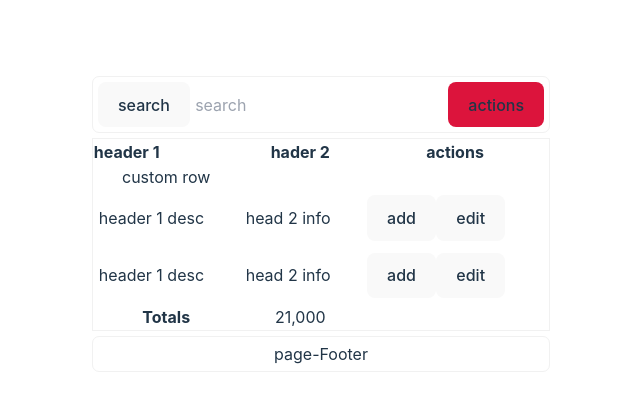
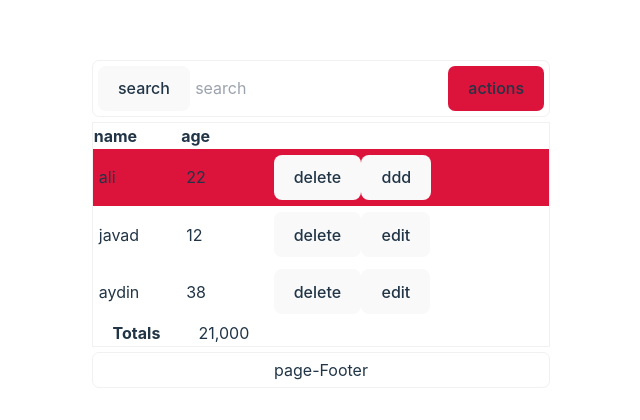
Before and after one commit to mehShekari/compoundedComponent, a React (Vite) app: page / in a window 1280 px wide. Shown: the part 176-596 px from the top of the page, without its empty margins (319-959 px from the left). Built offline with nearby package versions, Linux system fonts and the light colour scheme.

Commit message:
working on actions in table row

```diff
--- a/src/App.tsx
+++ b/src/App.tsx
@@ -1,35 +1,54 @@
+import { useState } from 'react'
 import './App.css'
 import PageCompound from './components/pageCompound/pageCompound'
 import TableCompound from './components/tableCompound/tableCompound'
 
 function App() {
+    const [state, setState] = useState(0)
+    console.log(state)
+
     return (
         <>
             <PageCompound>
                 <PageCompound.Header>
-                    {/* <PageCompound.Header.SingleSearch key="singleSearch" /> */}
-                    <PageCompound.Header.Actions key={"actions"} className="bg-red" />
-                    <PageCompound.Header.MultiSearch key={"multiSearch"} />
+                    <PageCompound.Header.Actions className='bg-red' />
                 </PageCompound.Header>
 
-                <PageCompound.Body >
-                    <TableCompound>
-                        <TableCompound.Header>
-
-                        </TableCompound.Header>
-
+                <PageCompound.Body>
+                    <TableCompound captions={["name", "age"]} columns={["name", "age"]}>
                         <TableCompound.Body>
-                            {({ index }) => {
+                            {({ index, item }) => {
                                 if (index === 0) {
-                                    return <TableCompound.Body.Row rest={{
-                                        onClick(_) {
-                                            console.log("custom onclick")
-                                        }
-                                    }}>
-                                        custom row
+                                    return <TableCompound.Body.Row key={index} className='bg-red'
+                                        rest={{
+                                            onClick(_) {
+                                                setState(prev => prev + 1)
+                                            }
+                                        }}
+                                    >
+                                        <TableCompound.Body.Row.Td row={item} />
+                                        <TableCompound.Body.Row.Actions row={item}>
+                                            {({ DeleteBtn, DeleteHandler }) => <>
+                                                <DeleteBtn onClick={(row: any) => console.log("custom click", row)} />
+                                                <button onClick={() => DeleteHandler(item)}>ddd</button>
+                                            </>}
+                                            {/* <TableCompound.Body.Row.Actions.Delete />
+                                            <TableCompound.Body.Row.Actions.Edit /> */}
+                                            {/* <TableCompound.Body.Row.Actions.Detail /> */}
+                                        </TableCompound.Body.Row.Actions>
                                     </TableCompound.Body.Row>
                                 }
-                                return <TableCompound.Body.Row />
+                                return <TableCompound.Body.Row key={index} row={item} />
+
+                                //* second way to access the row of table
+                                // return <Row key={index}>
+                                //     <Row.Td row={item} />
+                                //     <Row.Actions>
+                                //         <Row.Actions.Edit />
+                                //         <Row.Actions.Delete />
+                                //         {/* <Row.Actions.Detial /> */}
+                                //     </Row.Actions>
+                                // </Row>
                             }}
                         </TableCompound.Body>
                     </TableCompound>
--- a/src/components/pageCompound/components/actions.tsx
+++ b/src/components/pageCompound/components/actions.tsx
@@ -1,4 +1,4 @@
-const Actions = ({ className }: { className?: string }) =>
+const Actions = ({ className, children }: { className?: string, children?: React.ReactNode }) =>
 {
     return <div>
         <button className={className}>actions</button>
--- a/src/components/pageCompound/components/body.tsx
+++ b/src/components/pageCompound/components/body.tsx
@@ -38,7 +38,7 @@ const Body = ({ children }: { children?: React.ReactNode }) =>
         <BodyPageCompoundContext.Provider value={{ bodyState1, setBodyState1, setBodyVariables }}>
             {children && children}
             {!children && <>
-                <TableCompound>
+                <TableCompound columns={[]} captions={[]}>
                     <TableCompound.Header />
                     <TableCompound.Body />
                     <TableCompound.Footer />
--- a/src/components/pageCompound/components/header.tsx
+++ b/src/components/pageCompound/components/header.tsx
@@ -20,9 +20,9 @@ const PageCompoundHeader = ({ children }: { children?: React.ReactNode }) => {
         checkDisplayName: "header-",
         defaultsDisplayNames: ['multiSearch', 'singleSearch', 'actions'],
         defaultComponents: [
+            <MultiSearch key={"multiSearch"} />,
+            <SingleSearch key={"singleSearch"} />,
             <Actions key={"actions"} />,
-            <SingleSearch key={"singleSearch"} />,
-            <MultiSearch key={"multiSearch"} />,
         ]
     })
 
--- a/src/components/tableCompound/components/actions.tsx
+++ b/src/components/tableCompound/components/actions.tsx
@@ -1,29 +1,79 @@
 import { createContext, useContext } from "react";
 
-const TableCompoundActionContext = createContext({});
+
+interface childrenArgsTypes  {
+    DeleteBtn: any,
+    EditBtn: any,
+    DetailBtn: any,
+    DeleteHandler: (args: any) => any,
+    editHandler: (args: any) => any,
+    detailHandler: (args: any) => any
+}
+
+const TableCompoundActionContext = createContext({} as {
+    DeleteHandler: (args: any) => any,
+    editHandler: (args: any) => any,
+    detailHandler: (args: any) => any,
+    row: any
+});
 export const useTableCompoundActionContext = () =>
 {
-    useContext(TableCompoundActionContext);
+    return useContext(TableCompoundActionContext);
 }
 
-const TableCompoundActions = ({ children }: { children?: (args: any) => any }) =>
+
+const TableCompoundActions = ({ children, row }: { row:any, children?: ((args: childrenArgsTypes) => any) | React.ReactNode }) =>
 {
-    return <TableCompoundActionContext.Provider value={{}}>
-        <td>
+    const DeleteHandler = (row: any) =>
+    {
+        console.log("default click", row)
+    }
+
+    const editHandler = () =>
+    {
+
+    }
+
+    const detailHandler = () =>
+    {
+
+    }
+
+    return <TableCompoundActionContext.Provider value={{
+        DeleteHandler,
+        editHandler,
+        detailHandler,
+        row
+    }}>
+        <td
+            onClick={(e) => e.stopPropagation()}
+            onKeyDown={(e) => e.stopPropagation()}
+            onMouseDown={(e) => e.stopPropagation()}
+            onTouchEnd={(e) => e.stopPropagation()}
+        >
             <div className="px-2" style={{ padding: "5px", textAlign: "left" }}>
-                <AddComponent />
-                <EditComponent />
-                {children && children({
-                    addBtn: <AddComponent />
+                {children == null && (<>
+                    <DeleteComponent />
+                    <EditComponent />
+                </>)}
+                {children && (children instanceof Function) && children({
+                    DeleteBtn: DeleteComponent,
+                    EditBtn: EditComponent,
+                    DetailBtn: DetailComponent,
+                    DeleteHandler,
+                    detailHandler,
+                    editHandler
                 })}
+                {children && !(children instanceof Function) && children}
             </div>
         </td>
     </TableCompoundActionContext.Provider>
 }
 
-const AddComponent = () =>
+const DeleteComponent = ({ onClick }: { onClick?: (arg: any) => void }) =>
 {
-    return <button>add</button>
+    const { DeleteHandler, row } = useTableCompoundActionContext();
+    return <button onClick={() => onClick ? onClick(row) : DeleteHandler(row)}>delete</button>
 }
 
 const EditComponent = () =>
@@ -31,4 +81,13 @@ const EditComponent = () =>
     return <button>edit</button>
 }
 
+const DetailComponent = () =>
+{
+    return <button>detail</button>
+}
+
+TableCompoundActions.Delete = DeleteComponent;
+TableCompoundActions.Edit = EditComponent;
+TableCompoundActions.Detail = DetailComponent;
+
 export default TableCompoundActions;
--- a/src/components/tableCompound/components/body.tsx
+++ b/src/components/tableCompound/components/body.tsx
@@ -1,7 +1,6 @@
 import { useContext, createContext } from "react";
 
 import TableCompoundActions from "./actions";
-import Td from "./td";
 import TableCompoundRow from "./row";
 
 /**
@@ -9,8 +8,6 @@ import TableCompoundRow from "./row";
 */
 
 interface MyComponentProps {
-    mapTr?: JSX.Element;
-    mapTd?: JSX.Element;
     filter?: (item: any) => boolean | any;
     children?: (args: any) => any
     data?: any[]
@@ -22,34 +19,27 @@ export function useTableCompoundBodyContext()
     return useContext(TableCompoundBodyContext)
 }
 
-const TableCompoundBody = ({ mapTd, mapTr, filter, children }: MyComponentProps) =>
+const TableCompoundBody = ({ filter = () => true, children }: MyComponentProps) =>
 {
     const data: any[] = [{ name: "ali", age: 22 }, { name: "javad", age: 12 }, { name: "aydin", age: 38 }]
-
-    if (filter)
-    {
-        data.filter(filter).map(_item => console.log(_item))
-    }
 
     return (
         <TableCompoundBodyContext.Provider value={{}}>
             <tbody>
                 {
-                    data.map((_row, _index) => children ? children({
-                        row: _row,
-                        index: _index
-                    }): <TableCompoundRow key={_index} />)
+                    data.filter(filter).map((_row, _index) => children ? children({
+                        item: _row,
+                        index: _index,
+                        Row: TableCompoundRow
+                    }): <TableCompoundRow key={_index} row={_row} />)
                 }
             </tbody>
         </TableCompoundBodyContext.Provider>
     )
 }
 
-
-
-TableCompoundBody.displayName = "compound-table-body";
-
 TableCompoundBody.Row = TableCompoundRow;
 TableCompoundBody.Action = TableCompoundActions;
 
+TableCompoundBody.displayName = "compound-table-body";
 export default TableCompoundBody
--- a/src/components/tableCompound/components/header.tsx
+++ b/src/components/tableCompound/components/header.tsx
@@ -1,20 +1,20 @@
 import React from "react";
+import { useTableCompoundContext } from "../tableCompound";
 
 const TableCompoundHeader = ({ children }: { children?: React.ReactNode }) => {
+    const { captions } = useTableCompoundContext();
+
     return <thead>
         {children && children}
         {!children && <tr>
-            <th style={{ textAlign: "left" }}>
-                <div className="px-2" >header 1</div>
-            </th>
-
-            <th>
-                <div className="px-2">hader 2</div>
-            </th>
-
-            <th>
-                <div className="px-2">actions</div>
-            </th>
+            {
+                captions.map(_cap =>
+                {
+                    return  <th style={{ textAlign: "left" }}>
+                    <div className="px-2" >{_cap}</div>
+                </th>
+                })
+            }
         </tr>}
     </thead>
 }
--- a/src/components/tableCompound/components/row.tsx
+++ b/src/components/tableCompound/components/row.tsx
@@ -1,23 +1,46 @@
+import { createContext, useContext } from "react";
+
 import TableCompoundActions from "./actions"
 import Td from "./td"
+interface Required extends IProps {
+    children?: never,
+    row: any
+}
 
-const TableCompoundRow = ({ children, className = "",...rest }: {
-    children?: React.ReactNode,
+interface Optional extends IProps {
+    children: React.ReactNode,
+    row?: never
+}
+
+interface IProps {
     rest?: React.DOMAttributes<any>
     className?: string
-}): JSX.Element =>
+}
+
+const TableCompoundRowContext = createContext({});
+export function useTableCompoundRowContext()
 {
-    return <tr
+    return useContext(TableCompoundRowContext)
+}
+
+const TableCompoundRow = ({ children, row,className = "",...rest }: Optional | Required): JSX.Element =>
+{
+    // i have to map on columns and rows here because i need id from each rows to send it to  TableCompoundActions and Td
+    return <TableCompoundRowContext.Provider value={{}}>
+        <tr
             onClick={() => console.log("click")}
             className={className}
             {...rest.rest}
             >
-        {children && children}
-        {!children && <>
-            <Td />
-            <TableCompoundActions />
+            {children && !row && children}
+            {!children && row && <>
+                <Td row={row} />
+                <TableCompoundActions row={row} />
             </>}
         </tr>
+    </TableCompoundRowContext.Provider>
 }
 
+TableCompoundRow.Actions = TableCompoundActions;
+TableCompoundRow.Td = Td;
 export default TableCompoundRow
--- a/src/components/tableCompound/components/td.tsx
+++ b/src/components/tableCompound/components/td.tsx
@@ -1,13 +1,23 @@
-const Td = () =>
+import { useTableCompoundContext } from "../tableCompound";
+
+const Td = ({ row }: { row: any }) =>
 {
+    const { columns } = useTableCompoundContext();
     return <>
-        <td>
-            <div className="px-2" style={{ padding: "5px", textAlign: "left" }}>header 1 desc</div>
-        </td>
-
-        <td>
-            <div className="px-2" style={{ padding: "5px", textAlign: "left" }}>head 2 info</div>
-        </td>
+        {
+            columns.map(_col =>
+            {
+                if(row[_col] == null) return;
+                return <td>
+                    <div key={row[_col]}
+                        className="px-2"
+                        style={{ padding: "5px", textAlign: "left" }}
+                    >
+                        {row[_col]}
+                    </div>
+                </td>
+            })
+        }
     </>
 }
 
--- a/src/components/tableCompound/tableCompound.tsx
+++ b/src/components/tableCompound/tableCompound.tsx
@@ -1,67 +1,47 @@
-import React, { useContext, createContext, useState, isValidElement, ReactElement } from "react";
+import React, { useContext, createContext } from "react";
 import TableCompoundBody from "./components/body";
 import TableCompoundFooter from "./components/footer";
 import TableCompoundHeader from "./components/header";
+import useFilterNodeChildren from "../../hooks/useFilterNodeChildren";
 /**
  * * TABLE_COMPOUND
 */
-const defaultTableCompoundDisplayNames = ['header', 'body', 'footer'];
-const DefaultTableCompoundComponents = [
-    <TableCompoundBody key={"body"} />,
-    <TableCompoundHeader key={"header"} />,
-    <TableCompoundFooter key={"footer"} />,
-]
 
-const TableCompoundContext = createContext({});
+interface IProps {
+    children: React.ReactNode,
+    columns: string[],
+    captions: string[]
+}
+
+type contextPropsType = {
+    columns: string[],
+    captions: string[]
+}
+
+const TableCompoundContext = createContext({} as contextPropsType);
 export function useTableCompoundContext()
 {
     return useContext(TableCompoundContext)
 }
 
-function TableCompound({ children }: { children: React.ReactNode })
+function TableCompound({ children, captions, columns }: IProps)
 {
-    const [tableCom1, setTableCom1] = useState("");
 
-    const getTableTest = (e: string) =>
-    {
-        console.log(e)
-    }
+    const { CustomChildren, FinalChildren } = useFilterNodeChildren({
+        children,
+        checkDisplayName: "compound-table-",
+        defaultsDisplayNames:  ['header', 'body', 'footer'],
+        defaultComponents:  [
+            <TableCompoundHeader key={"header"} />,
+            <TableCompoundBody key={"body"} />,
+            <TableCompoundFooter key={"footer"} />,
+        ]
+    })
 
-    const TableCompoundDefaultComponents = React.Children.toArray(children).filter(_childNode =>{
-        return isValidElement(_childNode)
-            && (_childNode as any).type.displayName && (_childNode as any).type.displayName.includes("compound-table")
-    }) as ReactElement[];
-
-    const CustomChildren = React.Children.toArray(children).filter(_childNode =>{
-        return isValidElement(_childNode)
-            && !(_childNode as any).type.displayName
-    }) as ReactElement[];
-
-    const FinalChildren: any[] = Array().fill(null, 0, TableCompoundDefaultComponents.length - 1);
-
-
-    const dynamicIf = (_node: any, _index: number) =>
-    {
-        defaultTableCompoundDisplayNames.map((name, _iName) =>
-        {
-            if((_node as any).type.displayName === `compound-table-${name}`)
-            {
-                if (TableCompoundDefaultComponents.length === defaultTableCompoundDisplayNames.length)
-                    FinalChildren[_index] = _node
-                else
-                {
-                    DefaultTableCompoundComponents[_iName] = _node
-                }
-            }
-        })
-    }
-
-    TableCompoundDefaultComponents.forEach(dynamicIf)
-
-    return <TableCompoundContext.Provider value={{ tableCom1, setTableCom1, getTableTest }}>
+    return <TableCompoundContext.Provider value={{ captions, columns }}>
         <table style={{ border: "1px solid #f1f1f1",  borderRadius: "5px", padding: "7px", width: "100%" }}>
             {CustomChildren}
-            {FinalChildren.length > 0 ? FinalChildren : DefaultTableCompoundComponents.map(_node => _node)}
+            {FinalChildren}
         </table>
     </TableCompoundContext.Provider>
 }
--- a/src/index.css
+++ b/src/index.css
@@ -75,4 +75,11 @@ button:focus-visible {
 .bg-red
 {
   background-color: crimson !important;
+  cursor: pointer;
+  border-radius: 7px !important;
 }
+
+.custom_input
+{
+  background: #333;
+}
```
Also changed, not shown: src/hooks/useFilterNodeChildren.ts (+9 -10 lines). Lines whose indentation alone changed are shown as unchanged.
